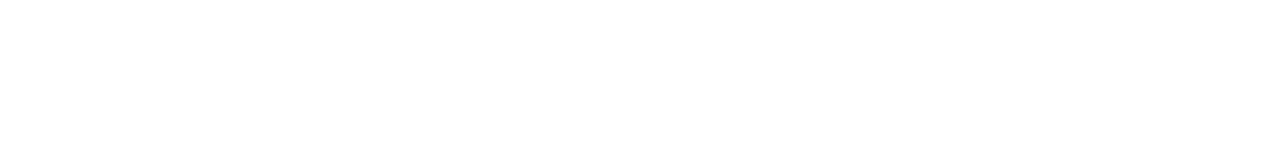
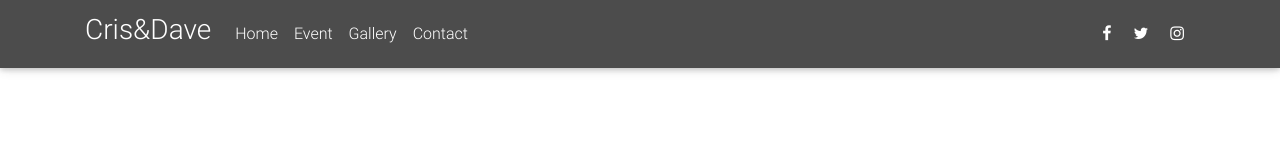
Before and after one commit to cristianacmc/Wedding, a website: page index.html in a window 1280 px wide. Drawn offline with nearby package versions, Linux system fonts and the light colour scheme.

Commit message:
Add navbar

```diff
--- a/index.html
+++ b/index.html
@@ -18,6 +18,72 @@
 
 <body>
 
+    <!-- Main Navigation -->
+    <header>
+
+        <!--Navbar-->
+        <nav class="navbar navbar-expand-lg navbar-dark fixed-top scrooling-navbar  rgba-black-strong">
+            <div class="container">
+
+                <!-- Navbar brand -->
+                <a class="navbar-brand" href="#">
+                    <h3>
+                        <span class="f-title">Cris</span><span class="a-title">&</span><span class="s-title">Dave</span>
+                    </h3>
+                </a>
+
+                <!-- Collapse button -->
+                <button class="navbar-toggler" type="button" data-toggle="collapse" data-target="#basicExampleNav" aria-controls="basicExampleNav"
+                    aria-expanded="false" aria-label="Toggle navigation">
+                    <span class="navbar-toggler-icon"></span>
+                </button>
+
+                <!-- Collapsible content -->
+                <div class="collapse navbar-collapse" id="basicExampleNav">
+
+                    <!-- Links -->
+                    <ul class="navbar-nav mr-auto smooth-scroll">
+                        <li class="nav-item">
+                            <a class="nav-link" href="#intro">Home</a>
+                        </li>
+                        <li class="nav-item">
+                            <a class="nav-link" href="#event">Event</a>
+                        </li>
+                        <li class="nav-item">
+                            <a class="nav-link" href="#gallery">Gallery</a>
+                        </li>
+                        <li class="nav-item">
+                            <a class="nav-link" href="#contact">Contact</a>
+                        </li>
+                    </ul>
+                    <!-- Links -->
+
+                    <!-- Social icons -->
+                    <ul class="navbar-nav nav-flex-icons">
+                        <li class="nav-item">
+                            <a target="_blank" href="https://www.facebook.com/groups/626132807758438/admin_activities/?notif_id=1532333446818061&notif_t=group_admin&ref=notif" class="nav-link"><i class="fa fa-facebook"></i></a>
+                        </li>
+                        <li class="nav-item">
+                            <a target="_blank" href="" class="nav-link"><i class="fa fa-twitter"></i></a>
+                        </li>
+                        <li class="nav-item">
+                            <a target="_blank" href="" class="nav-link"><i class="fa fa-instagram"></i></a>
+                        </li>
+                    </ul>
+                    <!-- /Social icons -->
+
+                </div>
+                <!-- /Collapsible content -->
+
+            </div>
+            <!-- /Container -->
+
+        </nav>
+        <!--/Navbar -->
+
+    </header>
+    <!-- /Main Navigation -->
+
 
 
     <!-- SCRIPTS -->
```
